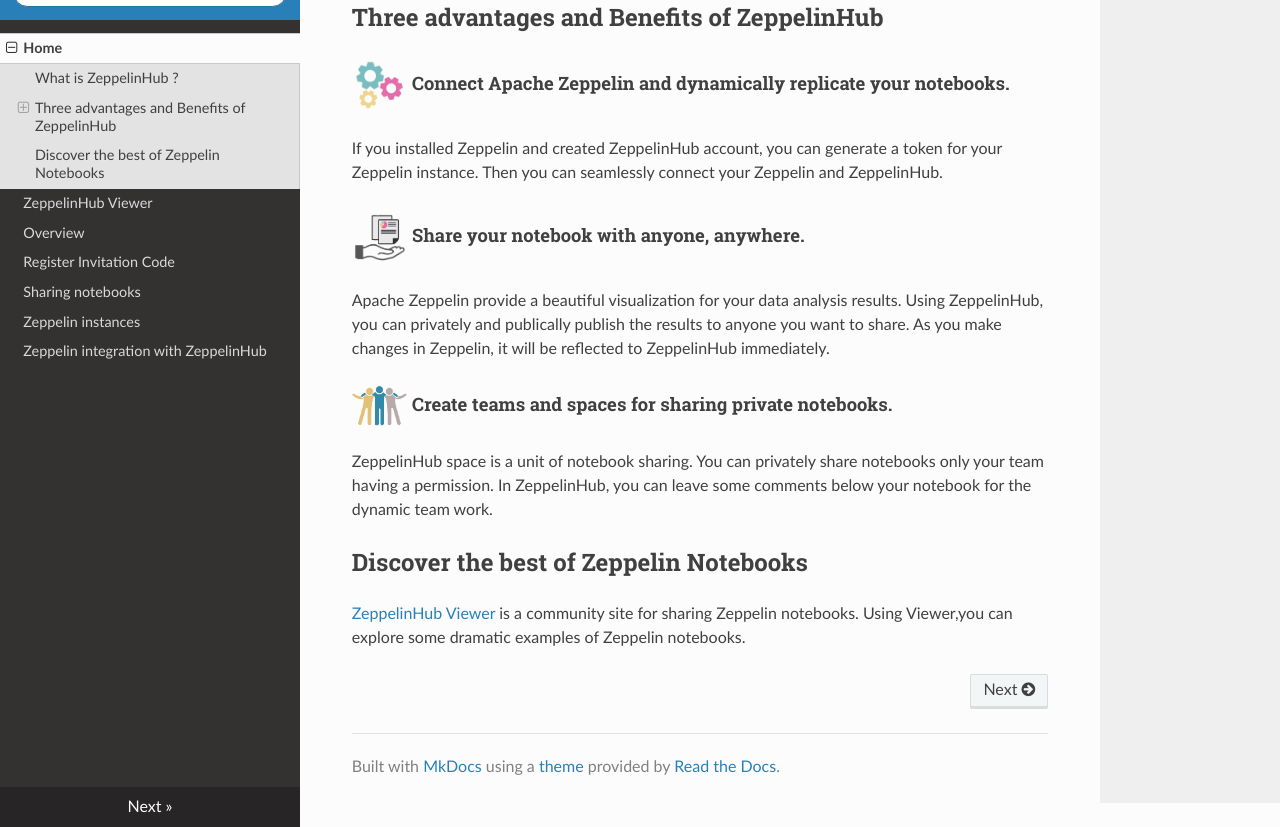
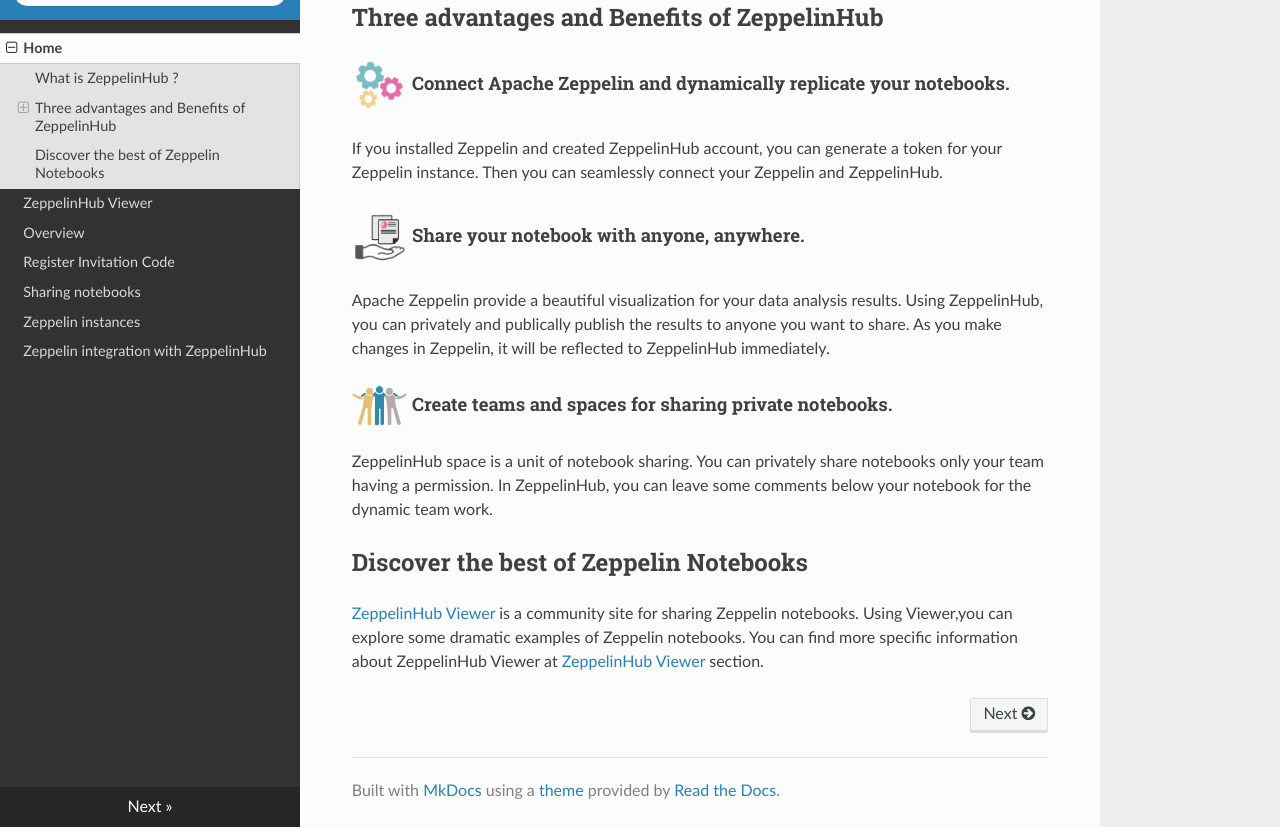
Before and after one commit to jacksu/zeppelinhub-documentation, an MkDocs documentation site: the page built from docs/index.md, in a window 1280 px wide and 900 px high, scrolled down 694 px, cut to the strip 73-900 px from the top of the window. Built offline with MkDocs 1.6.1, drawn with Linux system fonts in a browser that asks for light colours; nearby versions of some CDN libraries.

Commit message:
Add ZeppelinHub Viewer link to index.md

```diff
--- a/docs/index.md
+++ b/docs/index.md
@@ -24,4 +24,4 @@
 ZeppelinHub space is a unit of notebook sharing. You can privately share notebooks only your team having a permission. In ZeppelinHub, you can leave some comments below your notebook for the dynamic team work.
 
 ## Discover the best of Zeppelin Notebooks
-[ZeppelinHub Viewer](https://www.zeppelinhub.com/viewer) is a community site for sharing Zeppelin notebooks. Using Viewer,you can explore some dramatic examples of Zeppelin notebooks.
+[ZeppelinHub Viewer](https://www.zeppelinhub.com/viewer) is a community site for sharing Zeppelin notebooks. Using Viewer,you can explore some dramatic examples of Zeppelin notebooks. You can find more specific information about ZeppelinHub Viewer at [ZeppelinHub Viewer](./zeppelinhub_viewer) section.
```
